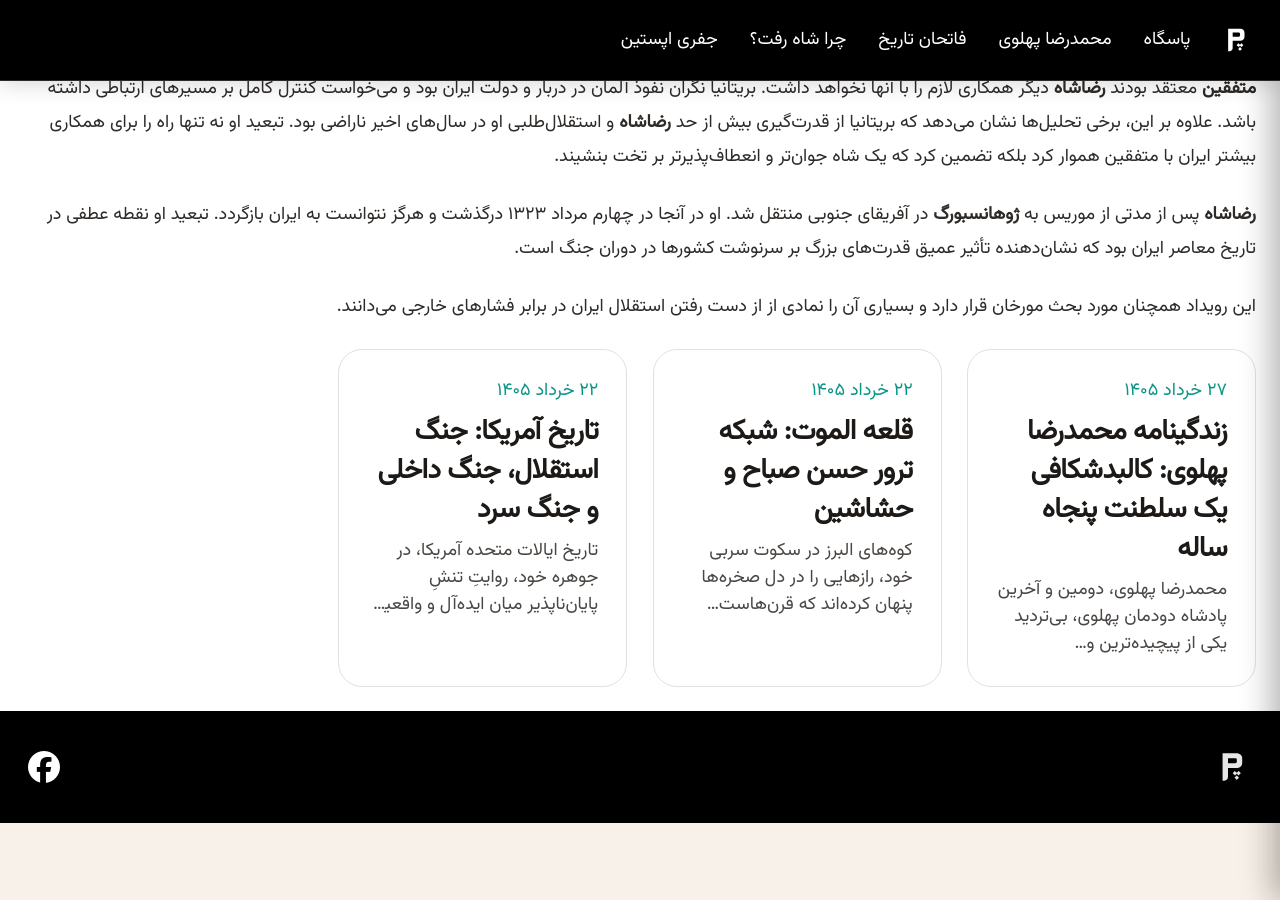
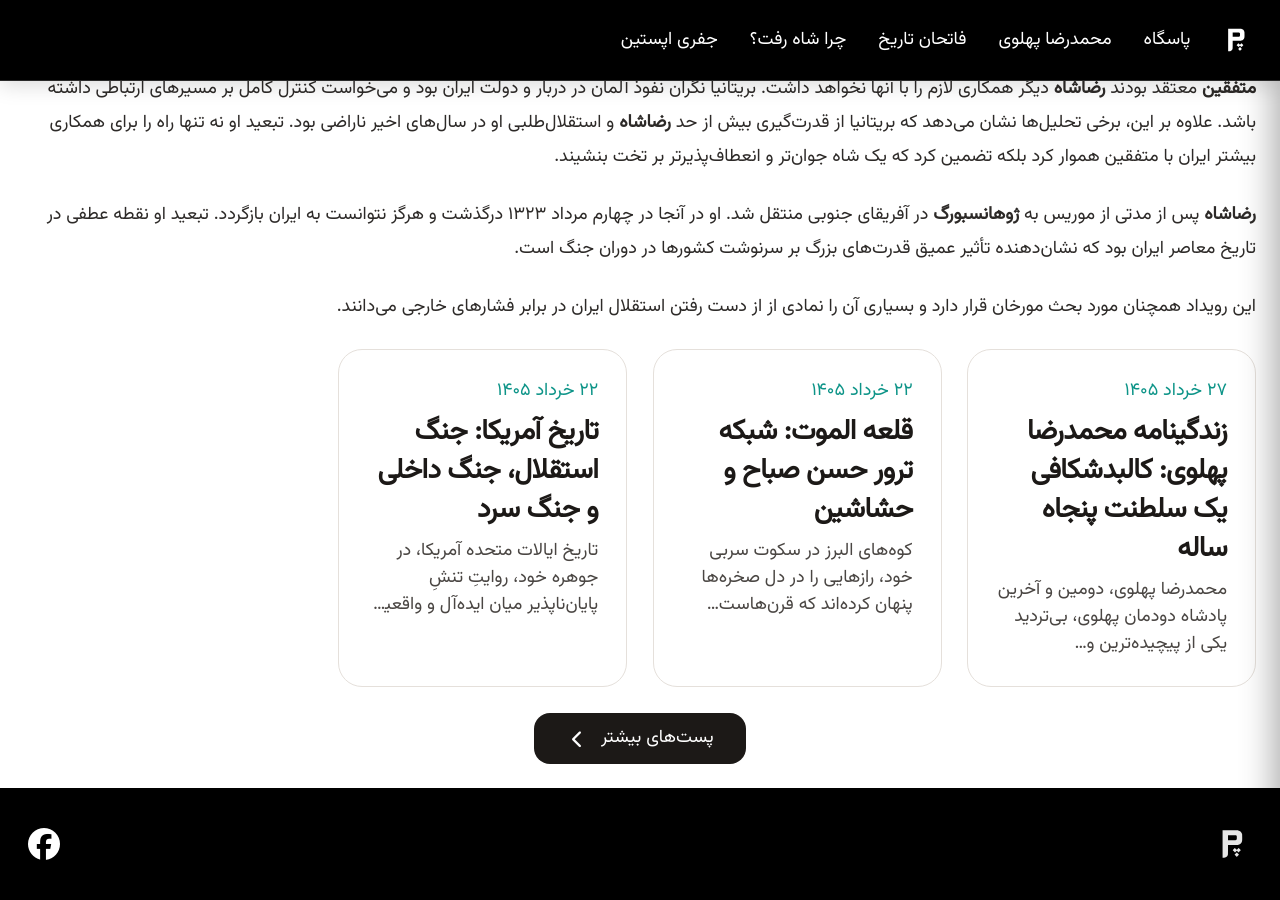
Before and after one commit to darkblog/darkblog.github.io, a Jekyll site: the page built from _posts/2026-6-17-204.md, in a window 1280 px wide and 900 px high, scrolled down 1291 px. Built offline with Jekyll 4.4.1, drawn with Linux system fonts in a browser that asks for light colours; nearby versions of some CDN libraries.

Commit message:
Update default.html

```diff
--- a/_layouts/default.html
+++ b/_layouts/default.html
@@ -750,6 +750,13 @@
           </li>
           {% endfor %}
         </ul>
+
+        <footer class="load-more-wrapper">
+          <a href="https://www.pasgah.org/blog" class="btn-primary">
+            پست‌های بیشتر
+            <i class="fa-solid fa-chevron-left" aria-hidden="true"></i>
+          </a>
+        </footer>
       </section>
 
       {% else %}
```
